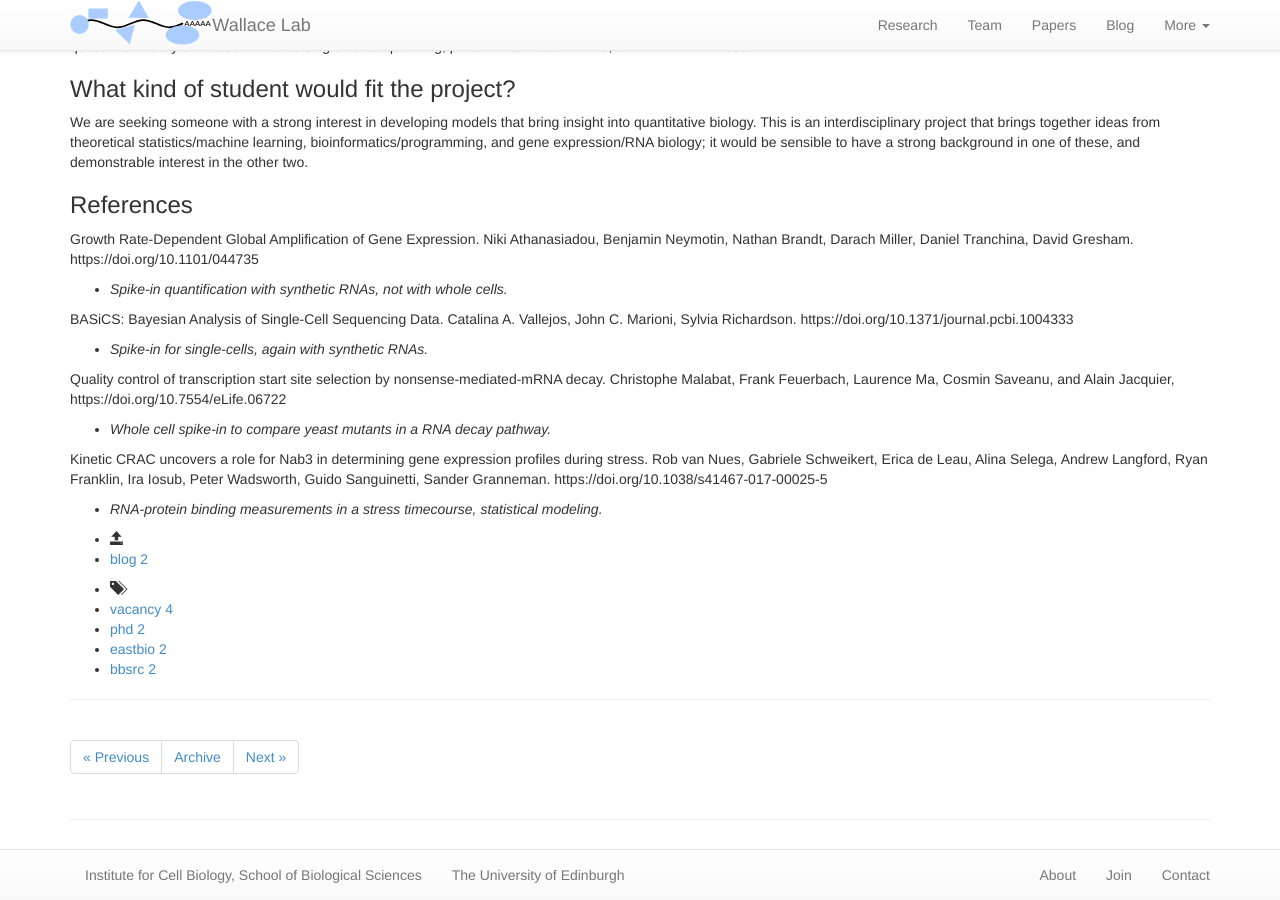
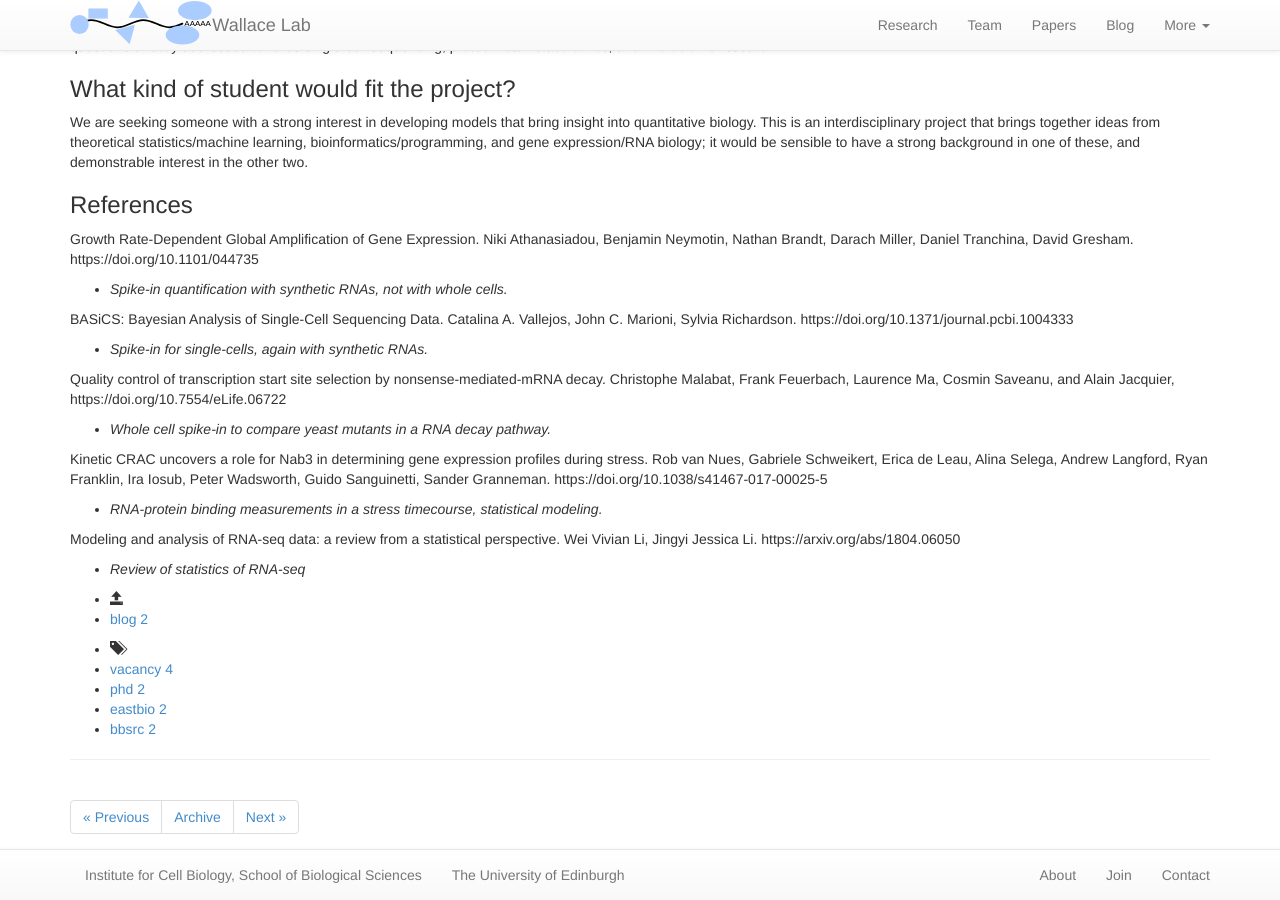
Before and after one commit to swinterbourne/ewallace.github.io, a Jekyll site: the page built from blog/_posts/2018-06-07-phd-multi-omics.md, in a window 1280 px wide and 900 px high, scrolled down 756 px. Built offline with Jekyll 4.4.1, drawn with Linux system fonts in a browser that asks for light colours; nearby versions of some CDN libraries.

Commit message:
stat ref to multi-omics phd

```diff
--- a/blog/_posts/2018-06-07-phd-multi-omics.md
+++ b/blog/_posts/2018-06-07-phd-multi-omics.md
@@ -67,3 +67,8 @@ Kinetic CRAC uncovers a role for Nab3 in determining gene expression profiles du
 Rob van Nues, Gabriele Schweikert, Erica de Leau, Alina Selega, Andrew Langford, Ryan Franklin, Ira Iosub, Peter Wadsworth, Guido Sanguinetti, Sander Granneman.
 https://doi.org/10.1038/s41467-017-00025-5
 - *RNA-protein binding measurements in a stress timecourse, statistical modeling.*
+
+Modeling and analysis of RNA-seq data: a review from a statistical perspective.
+Wei Vivian Li, Jingyi Jessica Li.
+https://arxiv.org/abs/1804.06050
+- *Review of statistics of RNA-seq*
```
